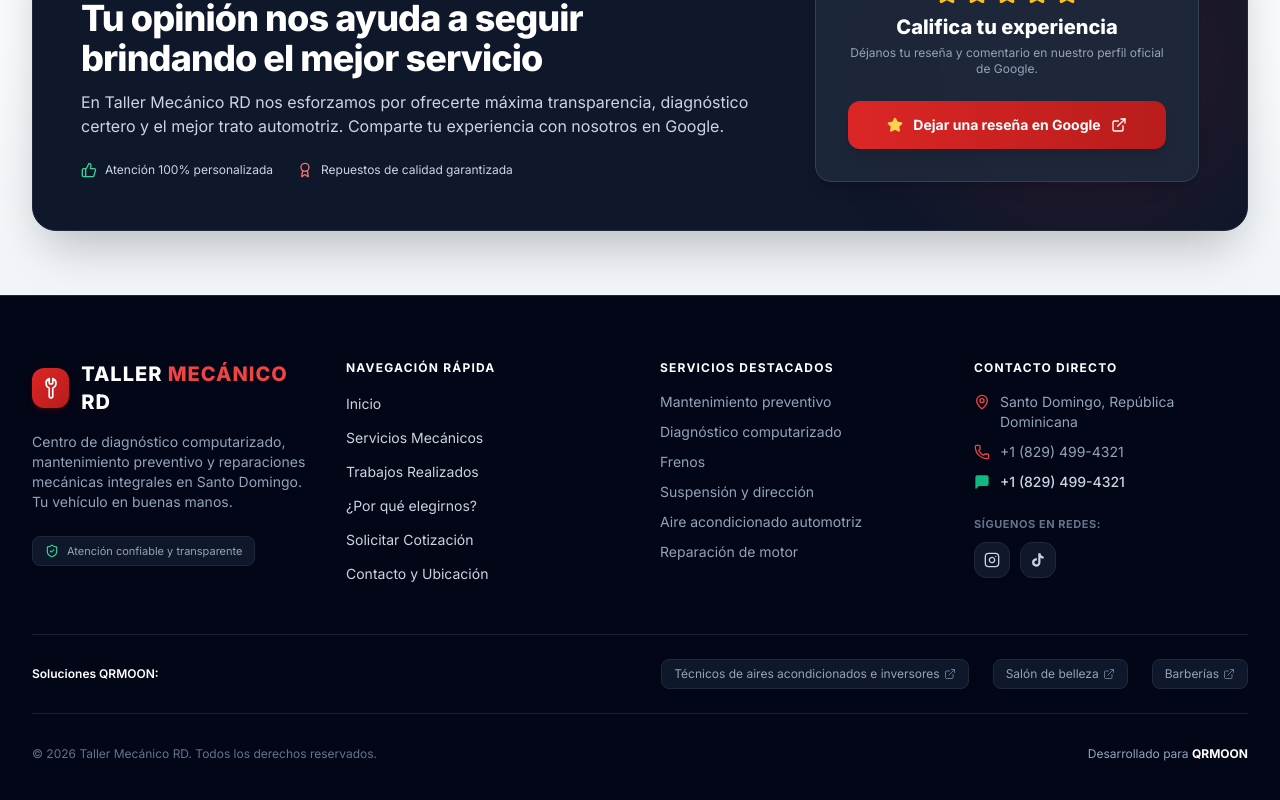
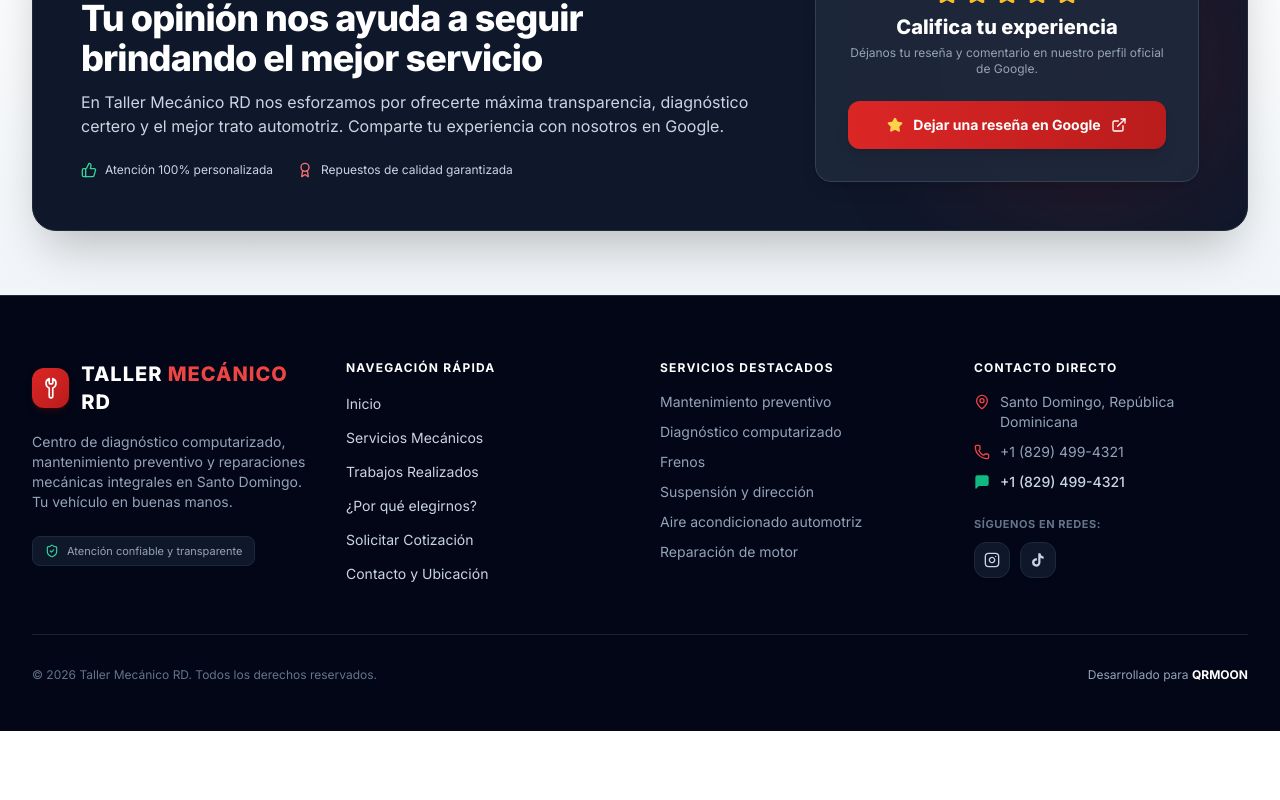
Before and after one commit to albert022/tallerMecanico, a Next.js app: page / in a window 1280 px wide. Shown: the part 7027-7827 px from the top of the page. After the commit the page ends 7758 px from the top, so only its background shows below. Built offline with nearby package versions, Linux system fonts and the light colour scheme.

Commit message:
chore(footer): remove Soluciones QRMOON related pages section

```diff
--- a/src/components/Footer.tsx
+++ b/src/components/Footer.tsx
@@ -1,7 +1,7 @@
 "use client";
 
 import React from "react";
-import { Wrench, Phone, MessageSquare, MapPin, Instagram, ShieldCheck, ExternalLink } from "lucide-react";
+import { Wrench, Phone, MessageSquare, MapPin, Instagram, ShieldCheck } from "lucide-react";
 import { workshopConfig } from "@/config/workshop";
 
 export default function Footer() {
@@ -114,7 +114,7 @@ export default function Footer() {
               </div>
             </div>
 
-            {/* Social Media: Clean icon buttons linking directly to profiles */}
+            {/* Social Media: Clean icon buttons */}
             <div className="pt-2">
               <span className="block text-[11px] font-bold text-slate-500 uppercase tracking-wider mb-2.5">
                 Síguenos en Redes:
@@ -148,27 +148,6 @@ export default function Footer() {
           </div>
         </div>
 
-        {/* QRMOON Ecosystem / Related Pages */}
-        <div className="py-6 border-b border-slate-800/80 flex flex-col md:flex-row items-center justify-between gap-4 text-xs text-slate-400">
-          <div className="flex items-center gap-2">
-            <span className="font-semibold text-white">Soluciones QRMOON:</span>
-          </div>
-          <div className="flex flex-wrap items-center justify-center gap-4 sm:gap-6">
-            {workshopConfig.qrmoon.relatedPages.map((page) => (
-              <a
-                key={page.title}
-                href={page.url}
-                target="_blank"
-                rel="noopener noreferrer"
-                className="hover:text-white transition-colors flex items-center gap-1 bg-slate-900 px-3 py-1.5 rounded-lg border border-slate-800"
-              >
-                <span>{page.title}</span>
-                <ExternalLink className="w-3 h-3 text-slate-500" />
-              </a>
-            ))}
-          </div>
-        </div>
-
         {/* Bottom Bar: Copyright */}
         <div className="pt-8 flex flex-col sm:flex-row items-center justify-between gap-4 text-xs text-slate-500 text-center sm:text-left">
           <p>
--- a/src/config/workshop.ts
+++ b/src/config/workshop.ts
@@ -49,10 +49,6 @@ export interface WorkshopConfig {
   qrmoon: {
     brandName: string;
     websiteUrl: string;
-    relatedPages: Array<{
-      title: string;
-      url: string;
-    }>;
   };
   services: ServiceItem[];
   completedWorks: WorkProject[];
@@ -88,20 +84,6 @@ export const workshopConfig: WorkshopConfig = {
   qrmoon: {
     brandName: "QRMOON",
     websiteUrl: "https://qrmoon.com",
-    relatedPages: [
-      {
-        title: "Técnicos de aires acondicionados e inversores",
-        url: "https://climavolt-servicios-rd.asay2297.workers.dev",
-      },
-      {
-        title: "Salón de belleza",
-        url: "https://salondebelleza.asay2297.workers.dev",
-      },
-      {
-        title: "Barberías",
-        url: "https://barberia.asay2297.workers.dev",
-      },
-    ],
   },
   services: [
     {
```
